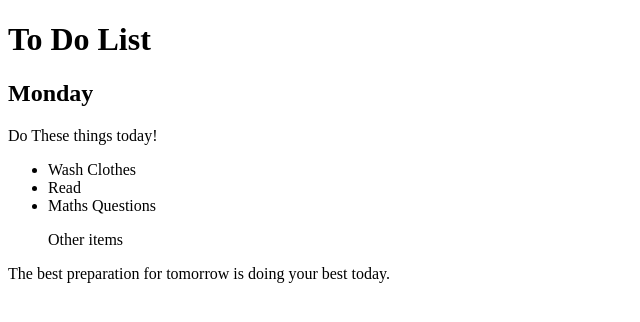
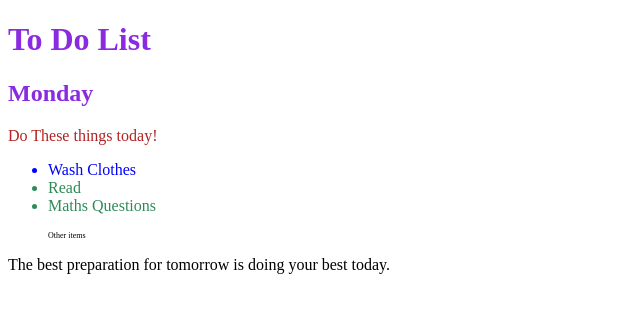
Before and after one commit to JoaoL0pez/Udemy_WebDevelopment, a plain HTML site: page Seção 7/S7_044.html in a window 1280 px wide. Shown: the whole page, without its empty margins (0-640 px from the left). Drawn offline with Linux system fonts and the light colour scheme.

Commit message:
Combinando Seletores CSS

```diff
--- /dev/null
+++ b/Seção 7/044_style.css
@@ -0,0 +1,19 @@
+h1, h2{
+    color: blueviolet;
+}
+
+.box > p {
+    color: firebrick;
+}
+
+.list li {
+    color: blue;
+}
+
+li.done {
+    color: seagreen;
+}
+
+ul > p.done {
+    font-size: 0.5rem;
+}
--- a/Seção 7/S7_047.html
+++ b/Seção 7/S7_044.html
@@ -4,6 +4,7 @@
     <meta charset="UTF-8">
     <meta name="viewport" content="width=device-width, initial-scale=1.0">
     <title>Combining CSS Selectors</title>
+    <link rel="stylesheet" href="./044_style.css">
 </head>
 <body>
     <h1>To Do List</h1>
```
